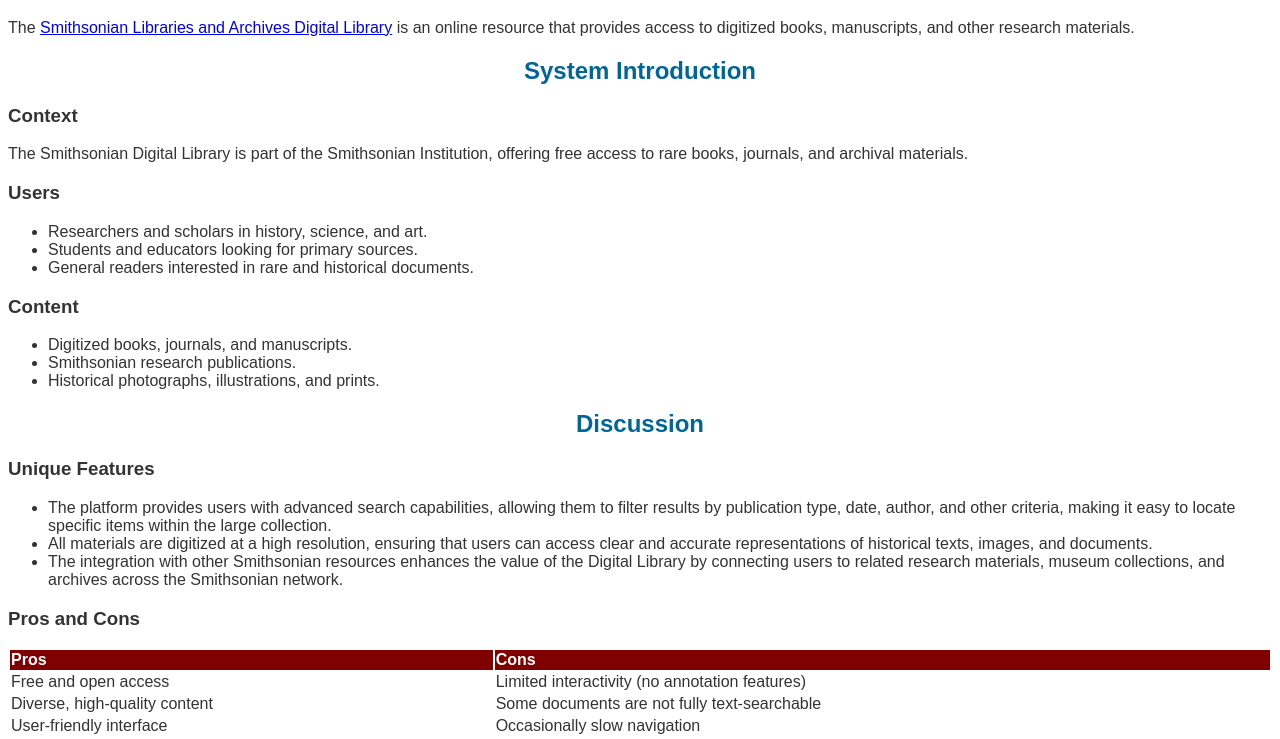
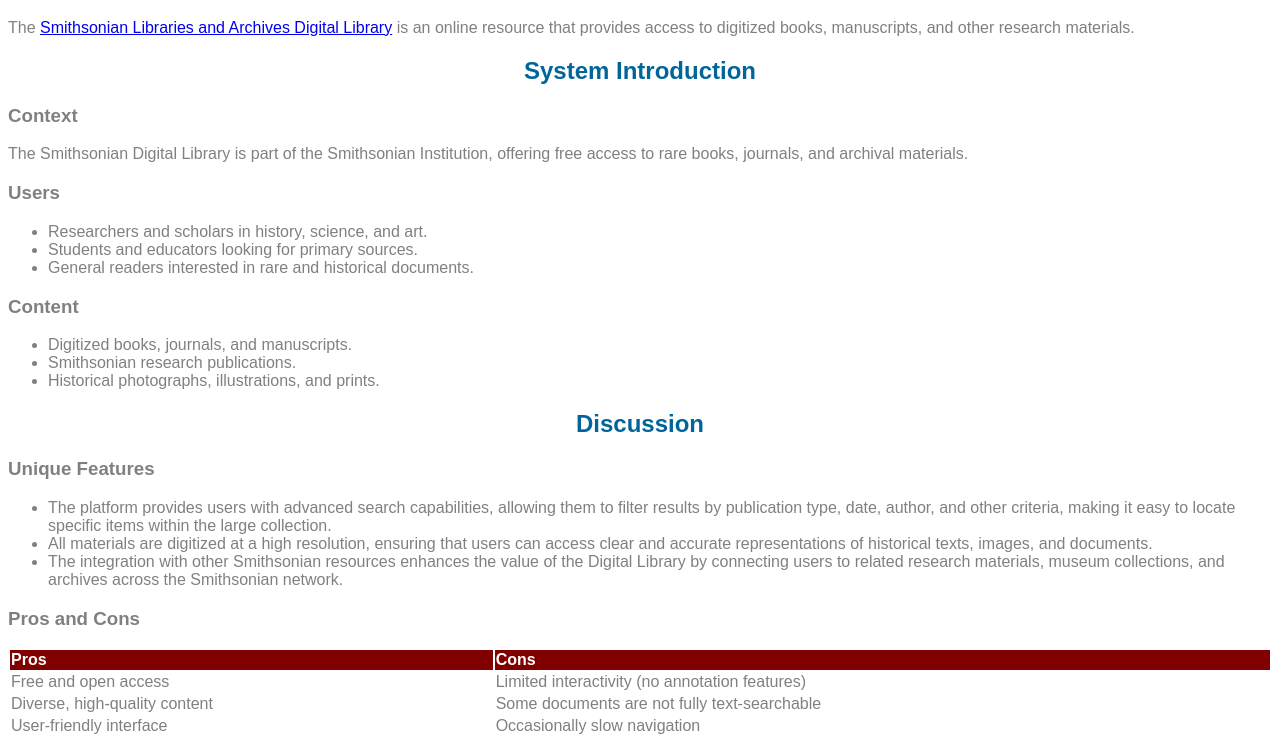
Before and after one commit to kyle-egan-cua/smithsonian-library-review, a plain HTML site: page index.html in a window 1280 px wide. Shown: the part 61-800 px from the top of the page. Drawn offline with Linux system fonts and the light colour scheme.

Commit message:
Update index.html

```diff
--- a/index.html
+++ b/index.html
@@ -7,7 +7,7 @@
         body {
             font-family: Arial, sans-serif;
             background-color: #FFFFF;
-            color: #333;
+            color: #808080;
         }
         h1 {
             color: #800000;
```
